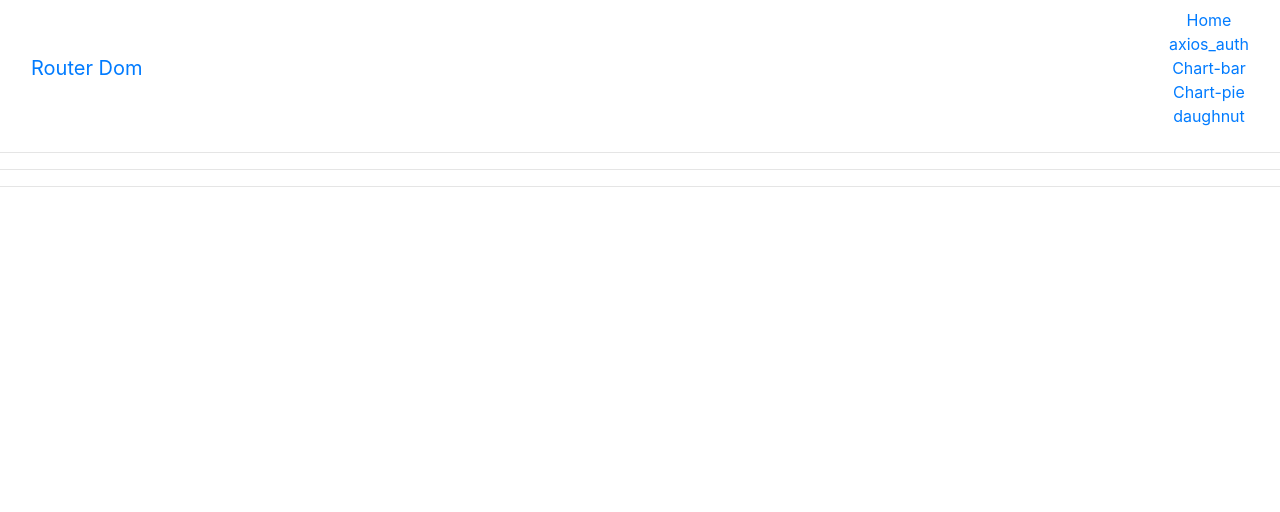
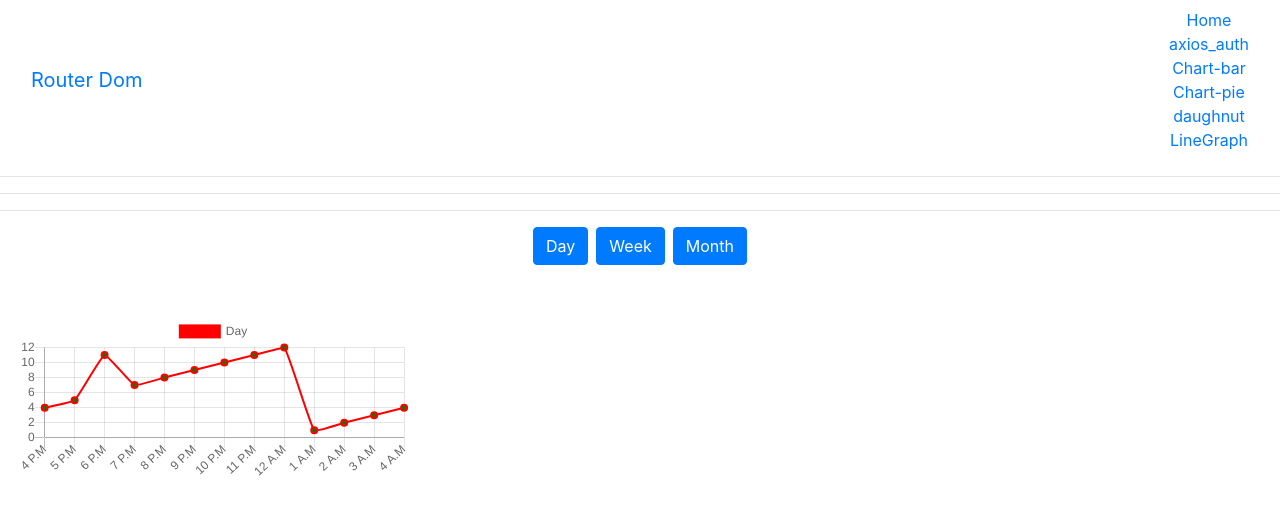
Before and after one commit to NodeWorldv2/react-router-dom, a React (Create React App) app: page /chart-line in a window 1280 px wide. Shown: the top 512 px of the page. Built offline with nearby package versions, Linux system fonts and the light colour scheme.

Commit message:
adding the line graph

```diff
--- a/src/App.js
+++ b/src/App.js
@@ -18,6 +18,7 @@ import contact from './components/contact';
 import Chart from './components/chart'
 import ChartPie from './components/chartpie'
 import Doughnut from './components/doughnut'
+import LineGraph from './components/linegraph'
 
 
 function App() {
@@ -55,6 +56,7 @@ function App() {
         <Route path="/chart" component = {Chart}/>
         <Route path="/chart-pie" component = {ChartPie}/>
         <Route path="/chart-daughnut" component = {Doughnut}/>
+        <Route path="/chart-line" component = {LineGraph}/>
 
 
 
--- /dev/null
+++ b/src/components/linegraph.js
@@ -0,0 +1,104 @@
+import React from 'react';
+
+import {Line} from 'react-chartjs-2';
+
+const checkinsData={
+    labels:['4 P.M','5 P.M','6 P.M','7 P.M','8 P.M','9 P.M','10 P.M','11 P.M','12 A.M','1 A.M','2 A.M','3 A.M','4 A.M'],
+    datasets:[
+        {
+        label:"Day",
+        backgroundColor:"green",
+        borderColor:'red',
+        borderWidth:2,
+        lineTension:0.1,
+        fill:false,
+        data:[4,5,11,7,8,9,10,11,12,1,2,3,4]
+
+        }
+    ]
+}
+
+class CheckinGraph extends React.Component{
+    constructor(props)
+    {
+        super(props)
+        this.state={
+            key: Date.now()
+        }
+        this.setDayData=this.setDayData.bind(this);
+        this.setWeekData=this.setWeekData.bind(this);
+        this.setMonthData=this.setMonthData.bind(this);
+    }
+
+    setDayData=function() {
+        checkinsData.datasets.backgroundColor="blue";
+        checkinsData.labels=['4 P.M','5 P.M','6 P.M','7 P.M','8 P.M','9 P.M','10 P.M','11 P.M','12 A.M','1 A.M','2 A.M','3 A.M','4 A.M'];
+        checkinsData.datasets[0].data=[4,5,3,7,8,9,10,11,12,1,2,3,4];
+
+        this.setState({ key: Date.now() });
+
+    }
+    setWeekData=function()
+    {
+        checkinsData.datasets.backgroundColor="green";
+        checkinsData.labels=["Sun","Mon","Tue","Wed","Thu","Fri","Sat"];
+        checkinsData.datasets[0].data=[40,50,16,18,80,29,10];
+
+        this.setState({ key: Date.now() });
+    }
+    setMonthData=function()
+    {
+        checkinsData.datasets.backgroundColor="purple";
+        checkinsData.labels=["Jan","Feb","Mar","Apr","May","Jun","Jul","Aug","Sep","Oct","Nov","Dec"]
+        checkinsData.datasets[0].data=[100,120,200,256,560,178,280,190,370,100,300,200];
+
+        this.setState({ key: Date.now() });
+    }
+
+    render()
+    {
+        return(
+            <div className="col-md-12  default-shadow bg-white pd-30-0 border-radius-10 align-center">
+                <ul className="list list-inline graph-label-list">
+                    <li className="list-inline-item btn btn-primary" onClick={this.setDayData}>
+                        Day
+                    </li>
+                    <li className="list-inline-item btn btn-primary " onClick={this.setWeekData}>
+                        Week
+                    </li>
+                    <li className="list-inline-item btn btn-primary" onClick={this.setMonthData}>
+                        Month
+                    </li>
+
+                </ul>
+
+                <div className="row">
+                    <div className="col-md-4">
+
+                        <Line
+                            redraw
+                                data={checkinsData}
+                                options={
+                                    {
+                                        title:{
+                                            display:true
+                                        },
+                                        legend:{
+                                            display:true
+                                        }
+
+                                    }
+                                }
+                        />
+
+                    </div>
+                </div>
+
+
+            </div>
+
+        )
+    }
+}
+
+export default CheckinGraph;
--- a/src/components/navbar.js
+++ b/src/components/navbar.js
@@ -20,6 +20,7 @@ class navbar extends Component {
                             <li><Link to='/chart'>Chart-bar</Link></li>
                             <li><Link to='/chart-pie'>Chart-pie</Link></li>
                             <li><Link to='/chart-daughnut'>daughnut</Link></li>
+                            <li><Link to='/chart-line'>LineGraph</Link></li>
 
                         </ul>
                     </div>
```
